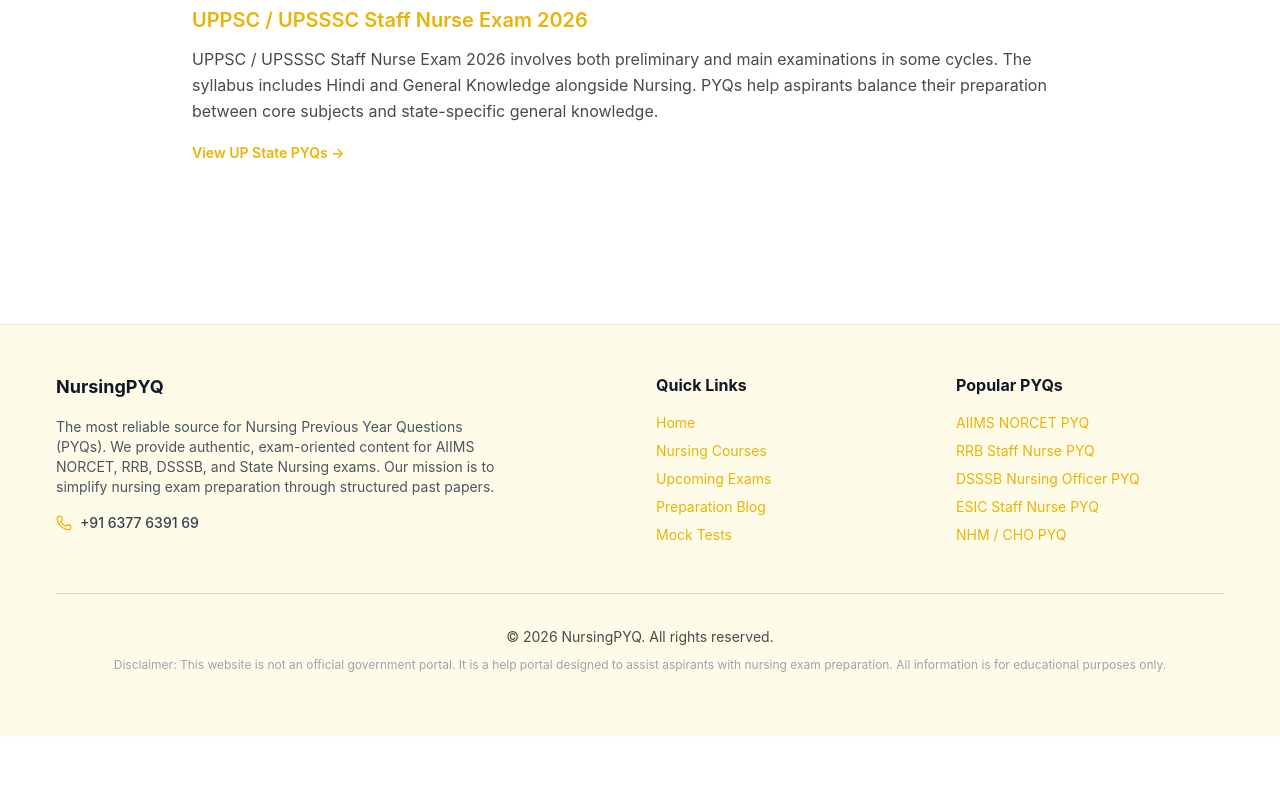
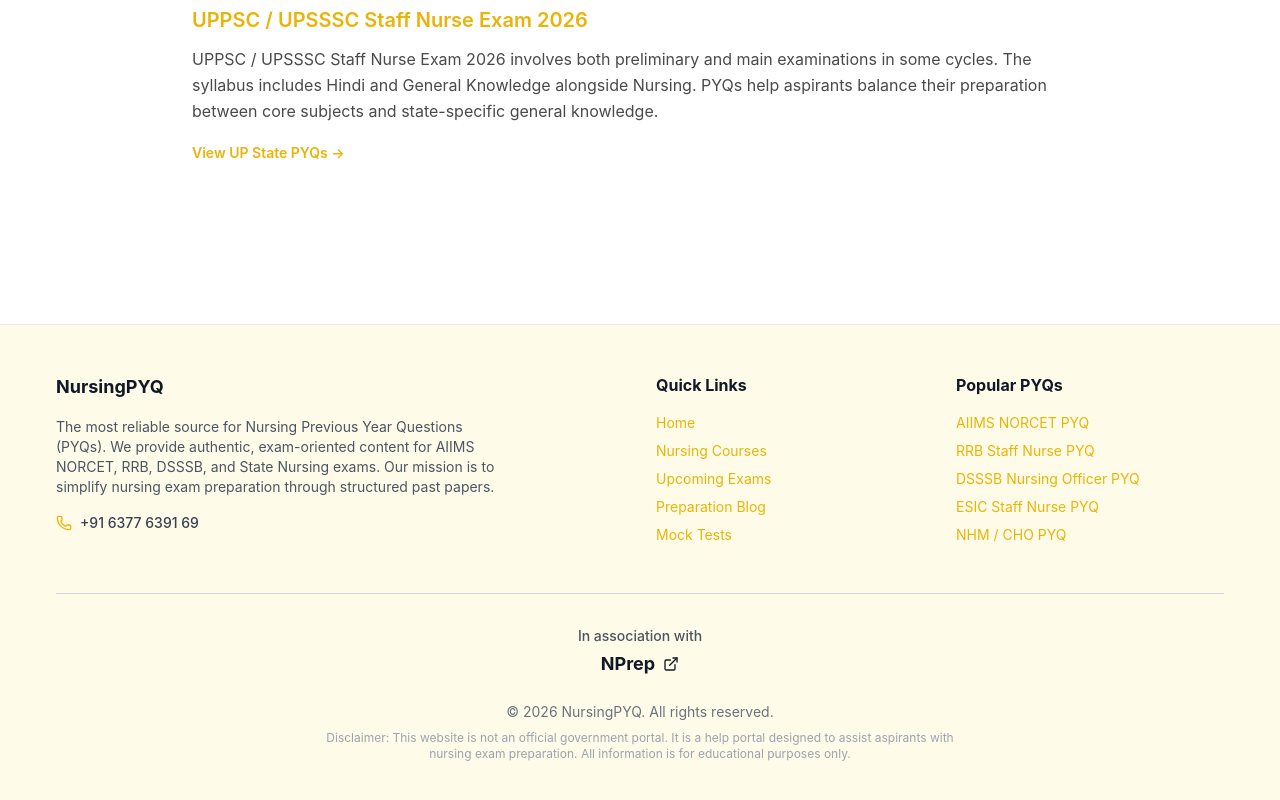
Before and after one commit to NPrep/nursingpyq-dualite, a React (Vite) app: page / in a window 1280 px wide. Shown: the part 4365-5165 px from the top of the page. Before the commit the page ends 5102 px from the top, so only its background shows below. Built offline with nearby package versions, Linux system fonts and the light colour scheme.

Commit message:
Commit from Dualite Alpha:

```diff
--- a/src/components/Footer.tsx
+++ b/src/components/Footer.tsx
@@ -1,7 +1,7 @@
 import React from 'react';
 import { Link } from 'react-router-dom';
 import { EXAMS } from '../data/content';
-import { Phone } from 'lucide-react';
+import { Phone, ExternalLink } from 'lucide-react';
 
 export default function Footer() {
   return (
@@ -44,9 +44,21 @@
           </div>
         </div>
 
-        <div className="mt-12 pt-8 border-t border-gray-300 text-center text-sm text-gray-500">
-          <p className="mb-2">&copy; {new Date().getFullYear()} NursingPYQ. All rights reserved.</p>
-          <p className="text-xs text-gray-400">
+        <div className="mt-12 pt-8 border-t border-gray-300 text-center">
+          <div className="mb-6">
+            <p className="text-sm font-medium text-gray-600 mb-1">In association with</p>
+            <a
+              href="https://nprep.in"
+              target="_blank"
+              rel="noopener noreferrer"
+              className="inline-flex items-center gap-2 text-lg font-bold text-gray-900 hover:text-primary transition-colors"
+            >
+              NPrep <ExternalLink className="w-4 h-4" />
+            </a>
+          </div>
+
+          <p className="text-sm text-gray-500 mb-2">&copy; {new Date().getFullYear()} NursingPYQ. All rights reserved.</p>
+          <p className="text-xs text-gray-400 max-w-2xl mx-auto">
             Disclaimer: This website is not an official government portal. It is a help portal designed to assist aspirants with nursing exam preparation.
             All information is for educational purposes only.
           </p>
```
